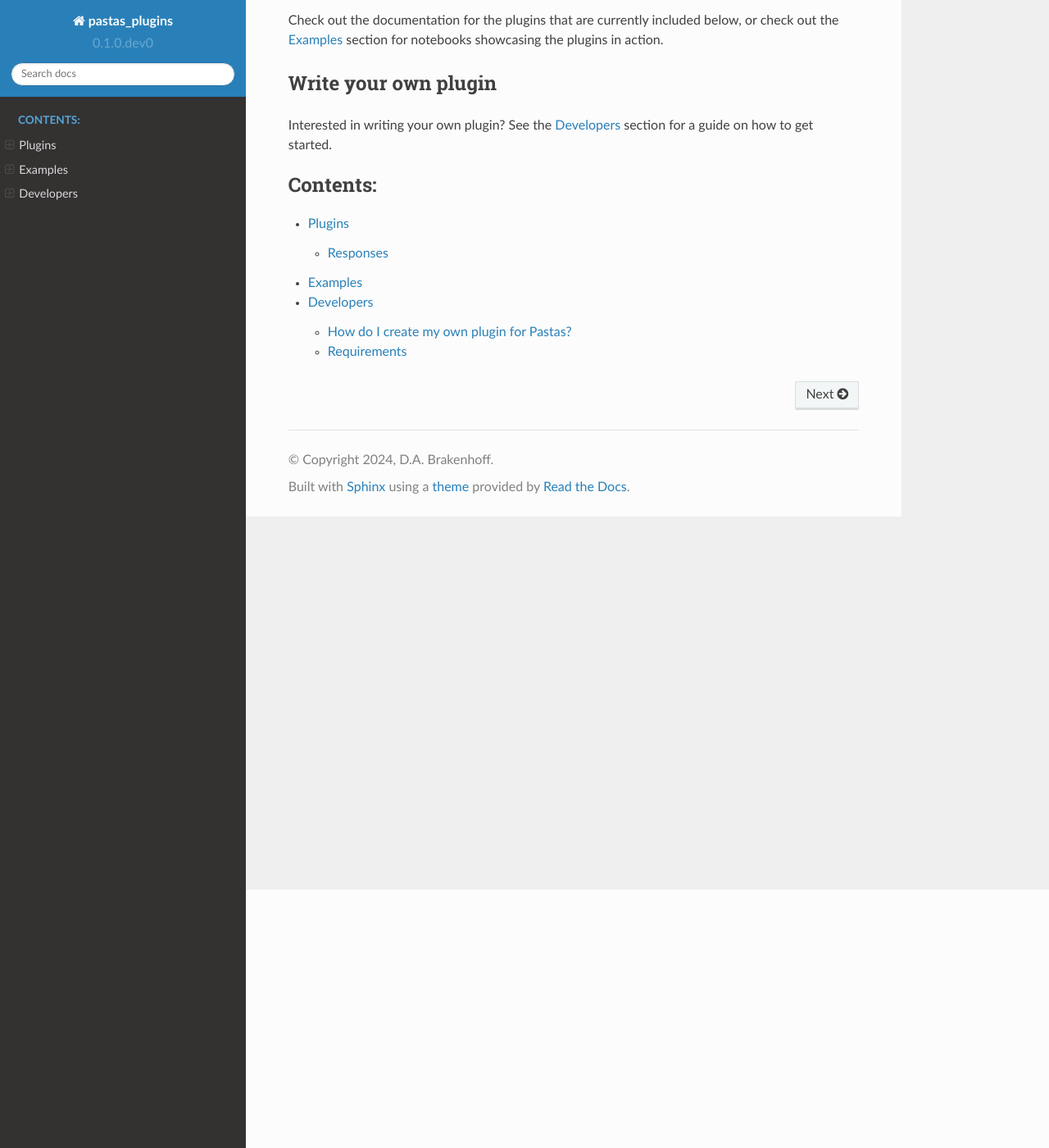
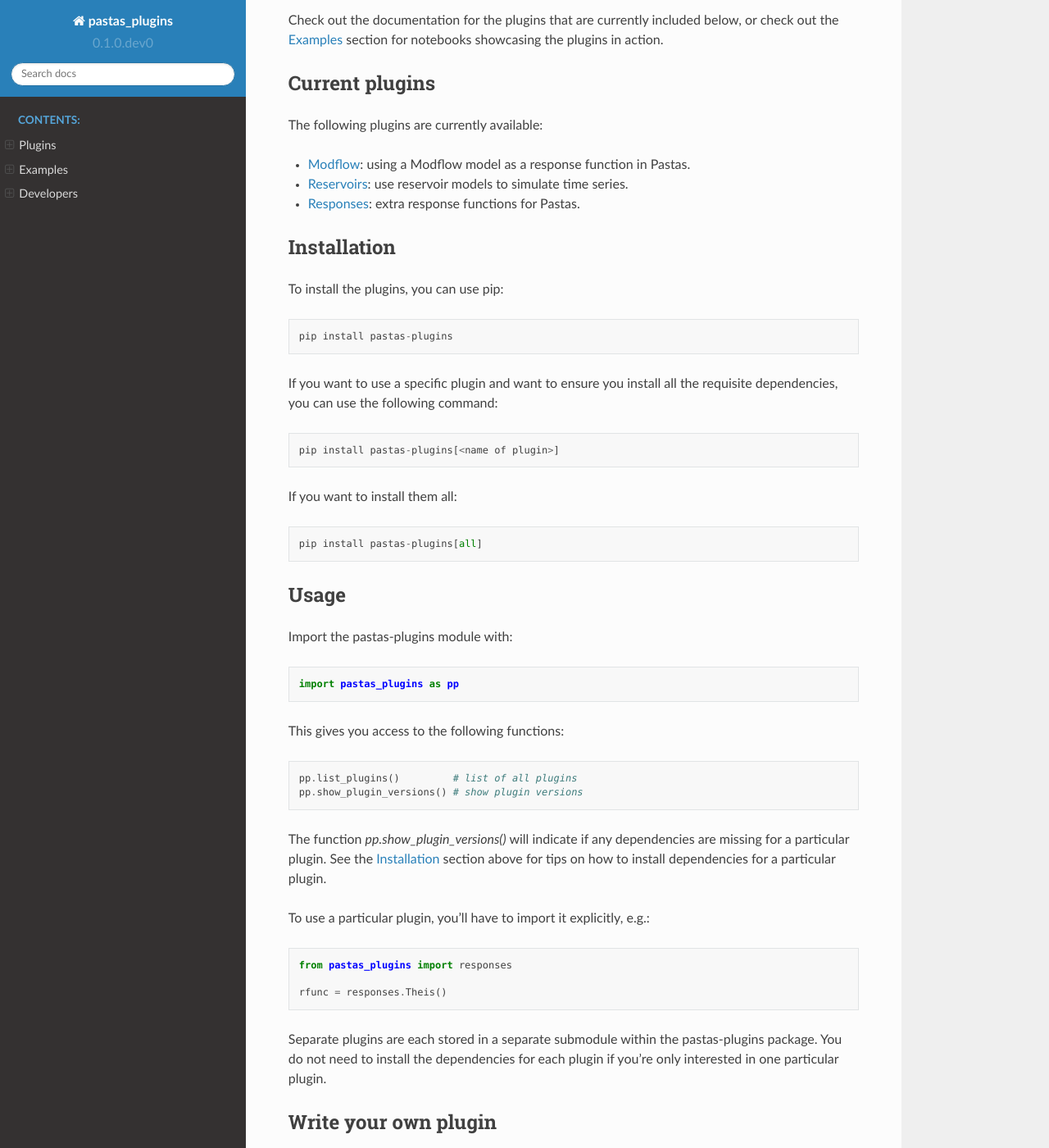
Before and after one commit to pastas/pastas-plugins, a Sphinx documentation site: the page built from docs/index.rst, in a window 1280 px wide and 1400 px high, scrolled down 315 px. Shown: the whole window at 82% size. Built offline with Sphinx 7.4.7 and the Read the Docs theme 2.0.0, drawn with Linux system fonts in a browser that asks for light colours.

Commit message:
more docs

```diff
--- a/docs/developers.rst
+++ b/docs/developers.rst
@@ -1,5 +1,3 @@
-.. _Developers:
-
 Developers
 ==========
 
--- a/docs/index.rst
+++ b/docs/index.rst
@@ -11,10 +11,66 @@ shared with the Pastas community.
 Check out the documentation for the plugins that are currently included below, or check
 out the :ref:`Examples` section for notebooks showcasing the plugins in action.
 
+Current plugins
+---------------
+The following plugins are currently available:
+
+- :ref:`Modflow <modflow>`: using a Modflow model as a response function in Pastas.
+- :ref:`Reservoirs <reservoirs>`: use reservoir models to simulate time series.
+- :ref:`Responses <responses>`: extra response functions for Pastas.
+
+Installation
+------------
+To install the plugins, you can use pip::
+
+      pip install pastas-plugins
+
+If you want to use a specific plugin and want to ensure you install all the requisite
+dependencies, you can use the following command::
+
+      pip install pastas-plugins[<name of plugin>]
+
+If you want to install them all::
+
+            pip install pastas-plugins[all]
+
+Usage
+-----
+
+Import the pastas-plugins module with:
+
+.. code-block:: python
+
+      import pastas_plugins as pp
+
+This gives you access to the following functions:
+
+.. code-block:: python
+
+      pp.list_plugins()         # list of all plugins
+      pp.show_plugin_versions() # show plugin versions
+
+The function `pp.show_plugin_versions()` will indicate if any dependencies are missing
+for a particular plugin. See the :ref:`index:Installation` section above for tips on how to
+install dependencies for a particular plugin.
+
+To use a particular plugin, you'll have to import it explicitly, e.g.:
+
+.. code-block:: python
+
+      from pastas_plugins import responses
+
+      rfunc = responses.Theis()
+
+Separate plugins are each stored in a separate submodule within the pastas-plugins
+package. You do not need to install the dependencies for each plugin if you're only
+interested in one particular plugin.
+
+
 Write your own plugin
 ---------------------
-Interested in writing your own plugin? See the :ref:`Developers` section for a guide on
-how to get started.
+Interested in writing your own plugin? See the :ref:`developers:Developers` section for
+a guide on how to get started.
 
 
 .. toctree::
--- a/docs/plugins/index.rst
+++ b/docs/plugins/index.rst
@@ -9,4 +9,6 @@ below to read more about each plugin.
    :maxdepth: 1
    :caption: Plugins:
 
+   Modflow <modflow>
+   Reservoirs <reservoirs>
    Responses <responses>
--- a/docs/plugins/responses.rst
+++ b/docs/plugins/responses.rst
@@ -1,3 +1,5 @@
+.. _Responses:
+
 Responses
 ----------
 
```
Also changed, not shown: docs/plugins/modflow.rst (added, +19 -0 lines), docs/plugins/reservoirs.rst (added, +33 -0 lines).
